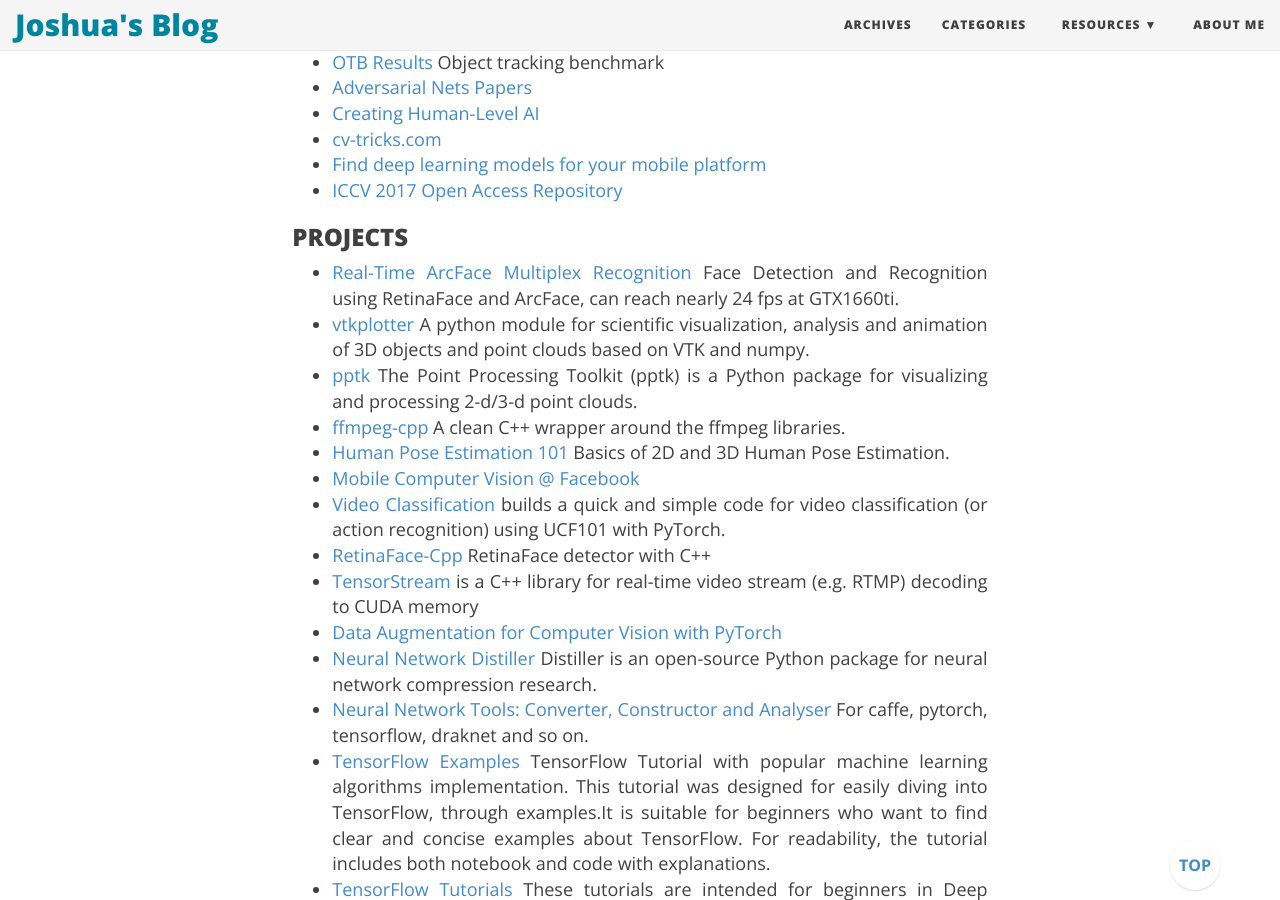
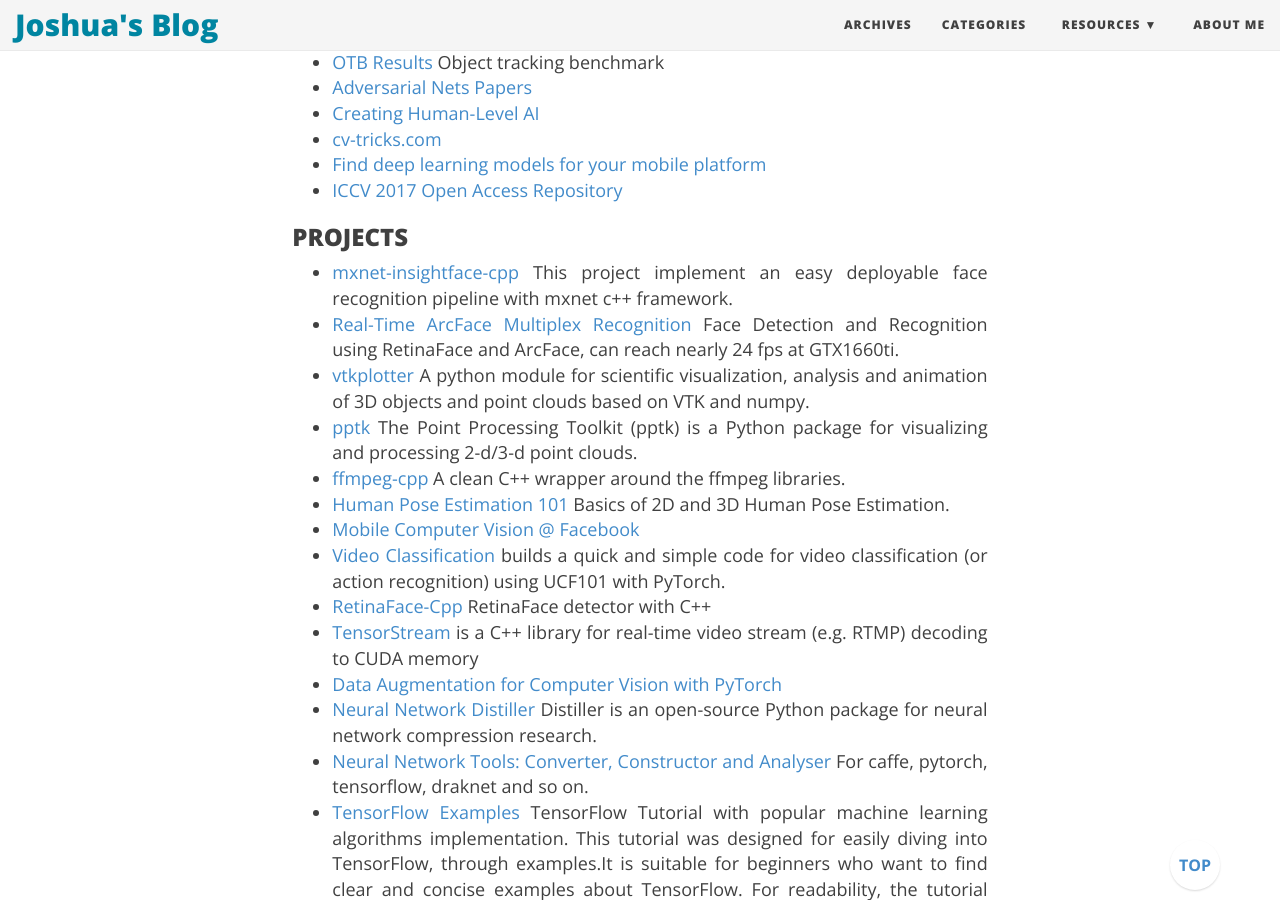
Before and after one commit to joshua19881228/joshua19881228.github.io, a Jekyll site: the page built from _posts/Computer_Vision/2016-08-25-my-jumble-of-computer-vision.md, in a window 1280 px wide and 900 px high, scrolled down 29603 px. Built offline with Jekyll 4.4.1, drawn with Linux system fonts in a browser that asks for light colours; nearby versions of some CDN libraries; formulas are drawn with MathJax 3; comment, search, counter and statistics services are not loaded.

Commit message:
update post

```diff
--- a/_posts/Computer_Vision/2016-08-25-my-jumble-of-computer-vision.md
+++ b/_posts/Computer_Vision/2016-08-25-my-jumble-of-computer-vision.md
@@ -799,6 +799,7 @@
 
 ### PROJECTS
 
+- [mxnet-insightface-cpp](https://github.com/njvisionpower/mxnet-insightface-cpp) This project implement an easy deployable face recognition pipeline with mxnet c++ framework.
 - [Real-Time ArcFace Multiplex Recognition](https://github.com/1996scarlet/ArcFace-Multiplex-Recognition) Face Detection and Recognition using RetinaFace and ArcFace, can reach nearly 24 fps at GTX1660ti.
 - [vtkplotter](https://github.com/marcomusy/vtkplotter) A python module for scientific visualization, analysis and animation of 3D objects and point clouds based on VTK and numpy.
 - [pptk](https://heremaps.github.io/pptk/) The Point Processing Toolkit (pptk) is a Python package for visualizing and processing 2-d/3-d point clouds.
```
